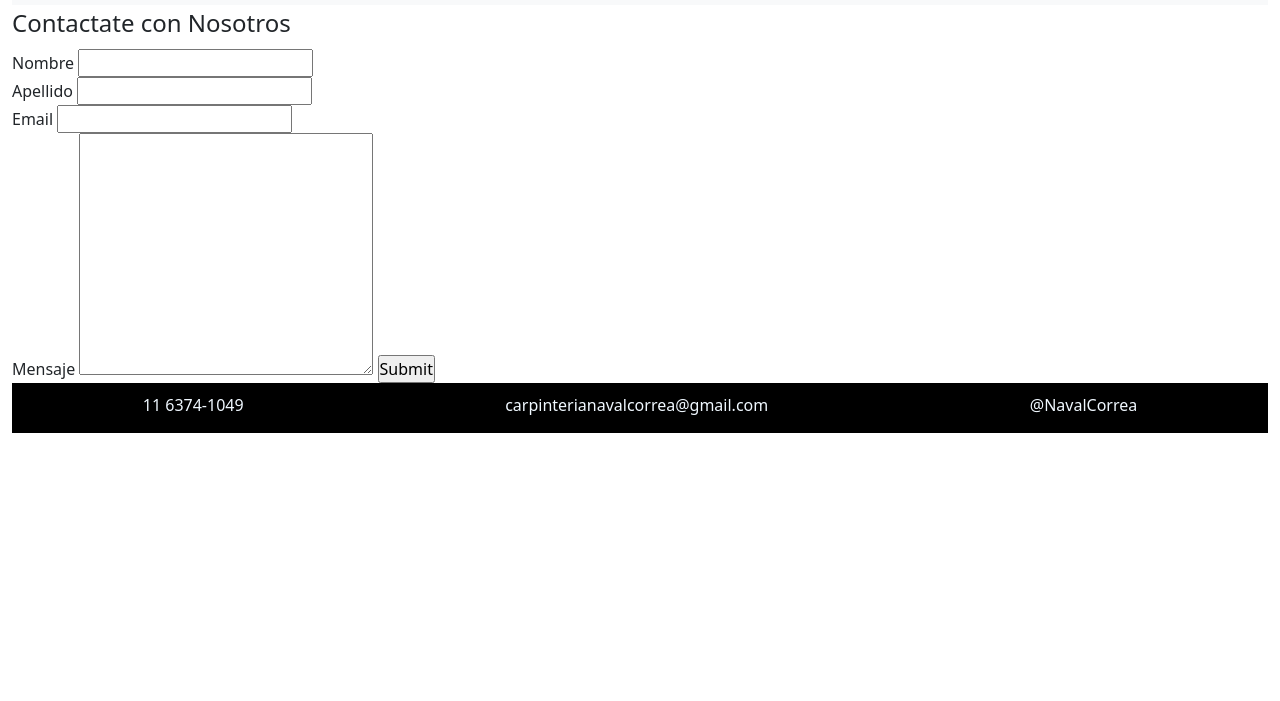
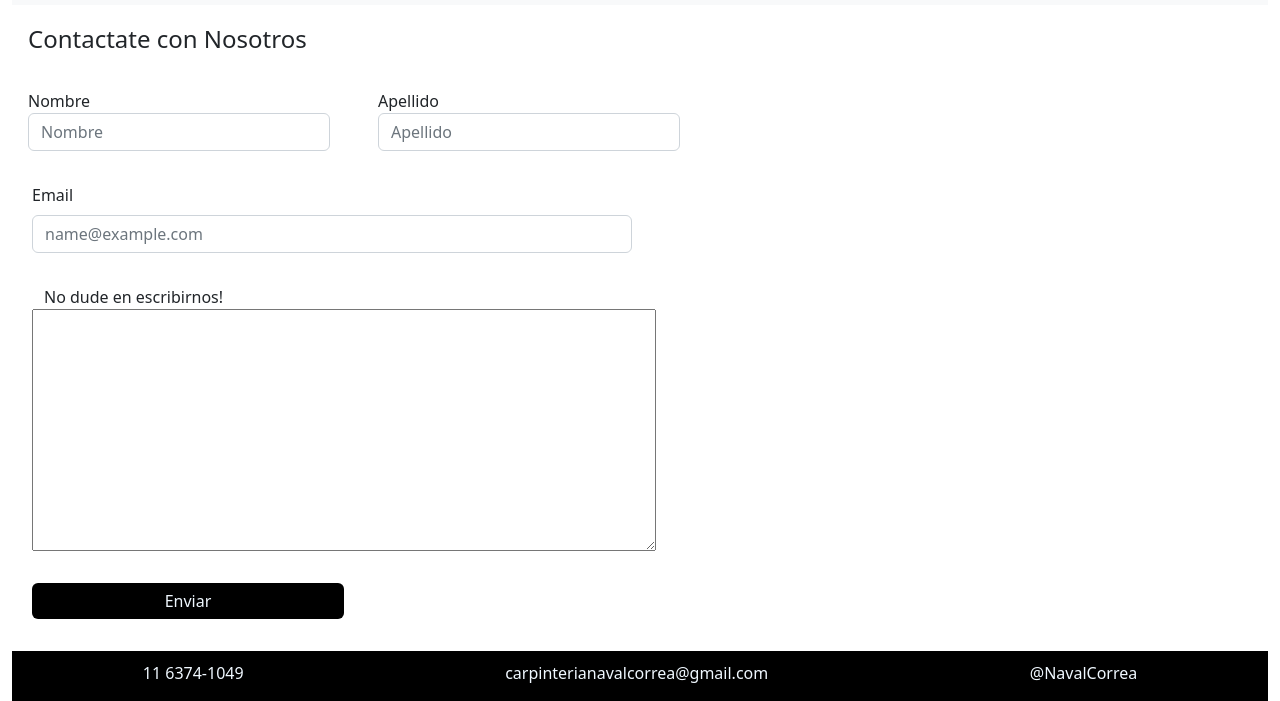
Before and after one commit to TrellixVulnTeam/proyectoCoderHouse2_N4LJ, a plain HTML site: page pages/contacto.html in a window 1280 px wide. Shown: the part 180-881 px from the top of the page. Before the commit the page ends 800 px from the top, so only its background shows below. Drawn offline with nearby package versions, Linux system fonts and the light colour scheme.

Commit message:
fullBootstrap

```diff
--- a/pages/contacto.html
+++ b/pages/contacto.html
@@ -52,19 +52,29 @@
     <main>
       <form>
         <fieldset>
-          <legend>Contactate con Nosotros</legend>
-          <label for="nombre">Nombre</label>
-          <input type="text" />
-          <br />
-          <label for="apellido">Apellido</label>
-          <input type="text" />
-          <br />
-          <label for="email">Email</label>
-          <input type="email" />
-          <br />
-          <label for="mensaje">Mensaje</label>
-          <textarea name="mensaje" id="" cols="30" rows="10"></textarea>
-          <input type="submit" />
+          <legend class="m-3">Contactate con Nosotros</legend>
+          <div class="row g-3">
+            <div class="col-md-3 m-3">
+              <label for="Nombre">Nombre</label>
+              <input type="text" class="form-control" placeholder="Nombre" aria-label="Nombre">
+            </div>
+            <div class="col-md-3 m-3">
+              <label for="Apellido">Apellido</label>
+              <input type="text" class="form-control" placeholder="Apellido" aria-label="Apellido">
+            </div>
+            <div class="row">
+            <div class="col-md-6 m-3">
+              <label for="exampleFormControlInput1" class="form-label">Email</label>
+              <input type="email" class="form-control" id="exampleFormControlInput1" placeholder="name@example.com">
+            </div>
+          </div>
+          <div class="row m-3">
+            <label for="comentario">No dude en escribirnos!</label>
+            <textarea class="col-md-6" name="" id="comentario" cols="30" rows="10"></textarea>
+          </div>
+          <div class="row m-3">
+            <button type="submit" class="col-3 mb-3 btn btn-primary">Enviar</button>
+          </div>
         </fieldset>
       </form>
     </main>
```
Also changed, not shown: pages/proyectos.html (+8 -0 lines), pages/sobrenosotros.html (+26 -3 lines).
